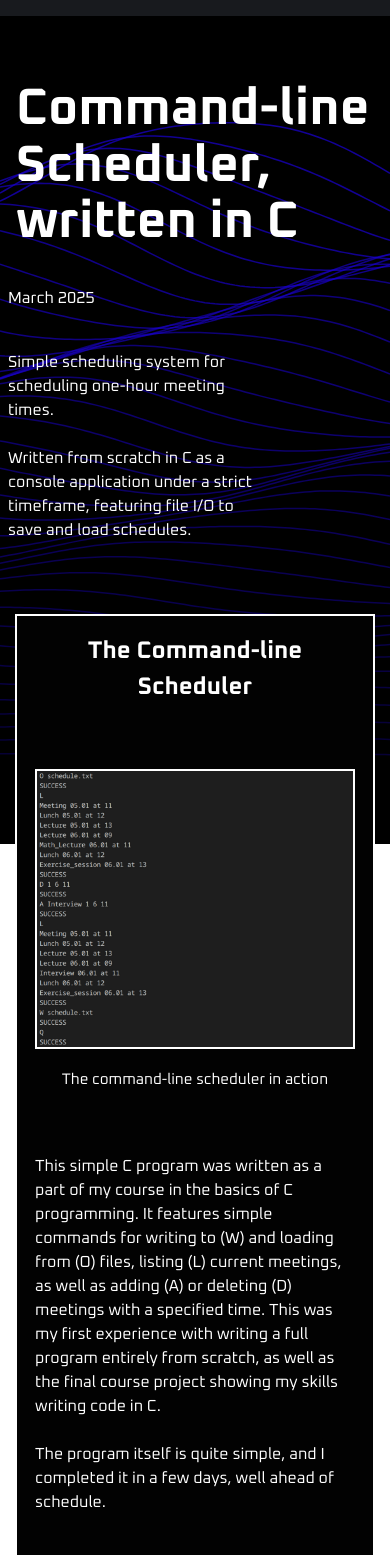
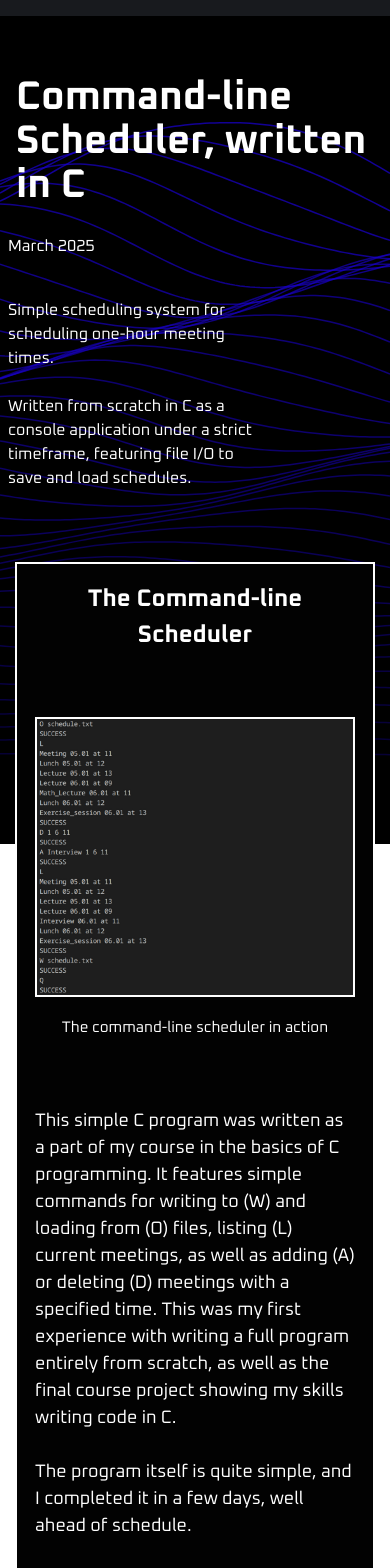
Before and after one commit to silentwinter0/portfolio, a React (Vite) app: page /projects/c-scheduler in a window 390 px wide. Shown: the top 1568 px of the page. Built offline with nearby package versions, Linux system fonts and the light colour scheme.

Commit message:
Fifth revision of mobile styling

```diff
--- a/src/components/Article.css
+++ b/src/components/Article.css
@@ -123,7 +123,7 @@
   }
 
   .article-paragraph {
-    font-size: 16px;
+    font-size: 18px;
   }
 
   .article-projecttext {
--- a/src/pages/FrontPage.css
+++ b/src/pages/FrontPage.css
@@ -151,6 +151,15 @@ html, body, #root {
   .card h1 {
     padding-left: 0.5rem;
     padding-right: 0.5rem;
+    font-size: 3.2rem;
   }
 
 }
+
+@media (max-width: 475px) {
+
+  .card h1 {
+    font-size: 2.5rem;
+  }
+
+}
```
